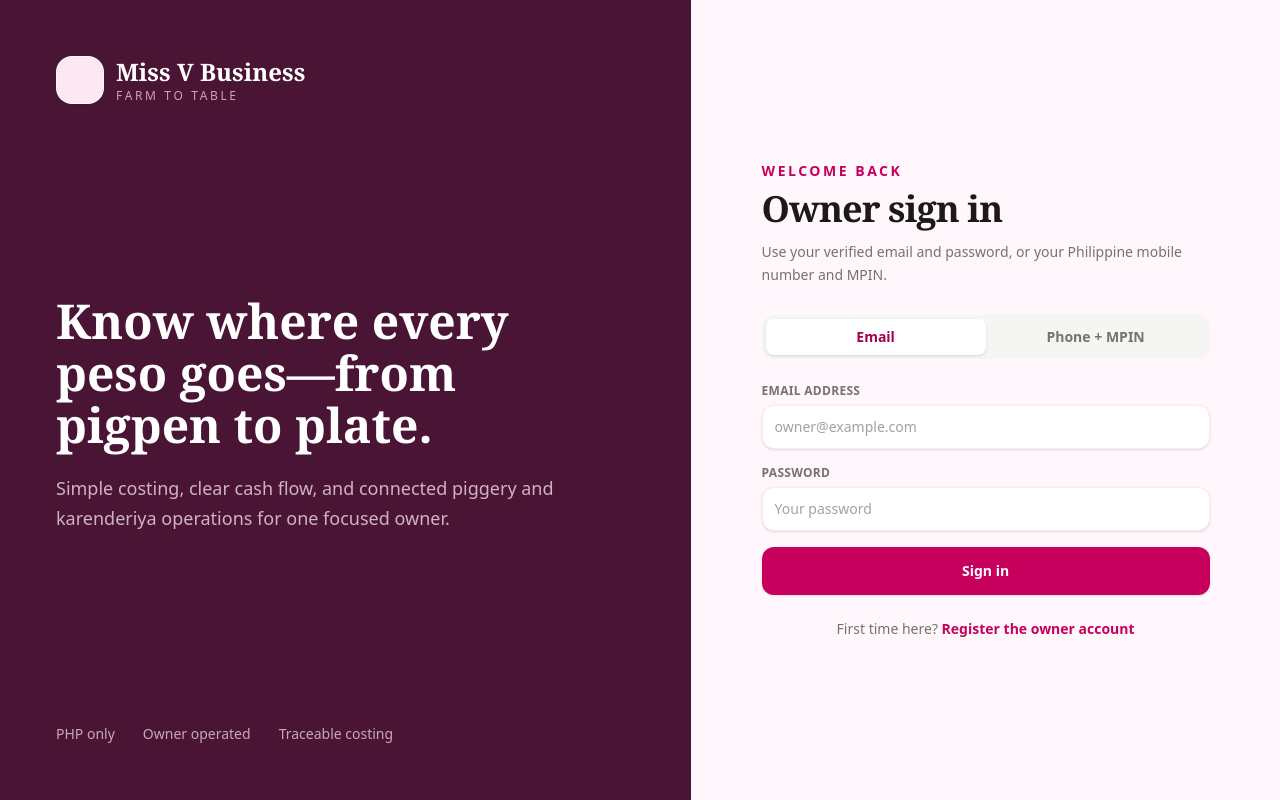
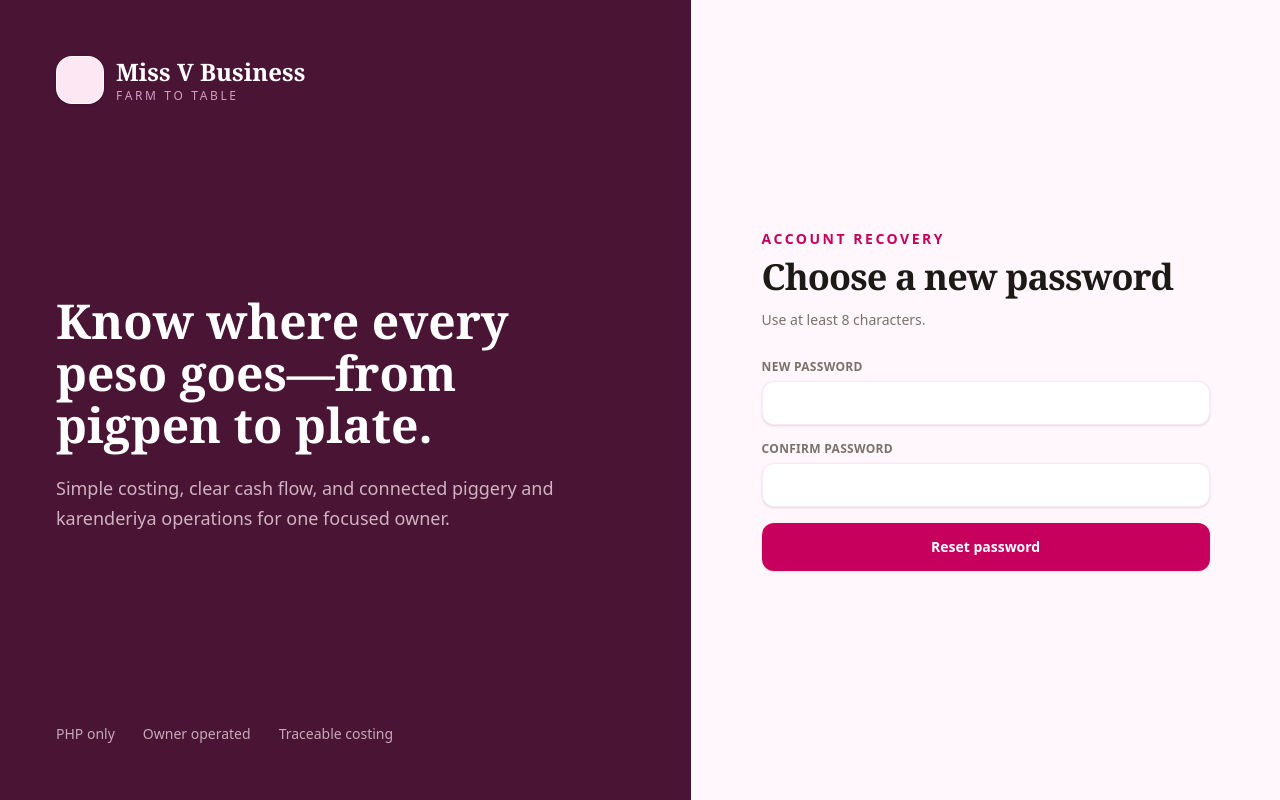
Before and after one commit to pixelDigitTony/farm-management-frontend, a React (Vite) app: page /reset-credential in a window 1280 px wide. Before the commit this address led to /login. Built offline with nearby package versions, Linux system fonts and the light colour scheme; no server answers; some icons are missing.

Commit message:
feat: added forgot mpin and password

```diff
--- a/src/App.tsx
+++ b/src/App.tsx
@@ -10,6 +10,9 @@ const RegisterPage = lazy(() =>
 );
 const VerifyEmailPage = lazy(() =>
   import("@/pages/VerifyEmailPage").then((m) => ({ default: m.VerifyEmailPage })),
+);
+const ResetCredentialPage = lazy(() =>
+  import("@/pages/ResetCredentialPage").then((m) => ({ default: m.ResetCredentialPage })),
 );
 
 const DashboardPage = lazy(() =>
@@ -58,6 +61,7 @@ export function App() {
         <Route path="/login" element={<AuthPage />} />
         <Route path="/register" element={<RegisterPage />} />
         <Route path="/verify-email" element={<VerifyEmailPage />} />
+        <Route path="/reset-credential" element={<ResetCredentialPage />} />
         <Route element={<Protected />}>
           <Route index element={<DashboardPage />} />
           <Route path="cash-flow" element={<CashFlowPage />} />
--- a/src/pages/AuthPage.tsx
+++ b/src/pages/AuthPage.tsx
@@ -5,6 +5,7 @@ import { Link, useNavigate } from "react-router-dom";
 import { toast } from "sonner";
 import { ApiError, api, tokenStore } from "@/api/client";
 import { Button } from "@/components/ui/button";
+import { Dialog, DialogContent, DialogDescription, DialogTitle } from "@/components/ui/dialog";
 import { Input, Label } from "@/components/ui/input";
 import { Tabs, TabsList, TabsTrigger } from "@/components/ui/tabs";
 import { AuthShell } from "@/layout/AuthShell";
@@ -15,6 +16,8 @@ export function AuthPage() {
   const [method, setMethod] = useState<LoginMethod>("EMAIL_PASSWORD");
   const [loading, setLoading] = useState(false);
   const [unverifiedEmail, setUnverifiedEmail] = useState<string | null>(null);
+  const [recoveryKind, setRecoveryKind] = useState<"PASSWORD" | "MPIN">();
+  const [requestingRecovery, setRequestingRecovery] = useState(false);
   const navigate = useNavigate();
 
   async function submit(event: React.FormEvent<HTMLFormElement>) {
@@ -59,6 +62,29 @@ export function AuthPage() {
       success: (result) => result.message,
       error: (error) => (error instanceof Error ? error.message : "Unable to resend email"),
     });
+  }
+
+  async function requestRecovery(event: React.FormEvent<HTMLFormElement>) {
+    event.preventDefault();
+    if (!recoveryKind) return;
+    setRequestingRecovery(true);
+    const form = Object.fromEntries(new FormData(event.currentTarget));
+    try {
+      const result = await api<{ message: string }>("/auth/recovery/request", {
+        method: "POST",
+        body: JSON.stringify(
+          recoveryKind === "PASSWORD"
+            ? { kind: recoveryKind, email: form.identifier }
+            : { kind: recoveryKind, phone: form.identifier },
+        ),
+      });
+      toast.success(result.message);
+      setRecoveryKind(undefined);
+    } catch (error) {
+      toast.error(error instanceof Error ? error.message : "Unable to request a reset link");
+    } finally {
+      setRequestingRecovery(false);
+    }
   }
 
   return (
@@ -110,6 +136,13 @@ export function AuthPage() {
                   required
                   placeholder="Your password"
                 />
+                <button
+                  type="button"
+                  className="mt-2 text-sm font-semibold text-pink-700 hover:underline"
+                  onClick={() => setRecoveryKind("PASSWORD")}
+                >
+                  Forgot password?
+                </button>
               </div>
             </motion.div>
           ) : (
@@ -144,6 +177,13 @@ export function AuthPage() {
                   placeholder="••••••"
                   className="tracking-[.45em]"
                 />
+                <button
+                  type="button"
+                  className="mt-2 text-sm font-semibold text-pink-700 hover:underline"
+                  onClick={() => setRecoveryKind("MPIN")}
+                >
+                  Forgot MPIN?
+                </button>
               </div>
             </motion.div>
           )}
@@ -180,6 +220,37 @@ export function AuthPage() {
           Register the owner account
         </Link>
       </p>
+      <Dialog
+        open={Boolean(recoveryKind)}
+        onOpenChange={(open) => !open && setRecoveryKind(undefined)}
+      >
+        <DialogContent>
+          <DialogTitle>Reset your {recoveryKind === "MPIN" ? "MPIN" : "password"}</DialogTitle>
+          <DialogDescription>
+            {recoveryKind === "MPIN"
+              ? "Enter your registered Philippine mobile number. The reset link will be sent to your verified email address."
+              : "Enter your verified email address and we will send you a secure reset link."}
+          </DialogDescription>
+          <form className="mt-6 space-y-4" onSubmit={requestRecovery}>
+            <div>
+              <Label>
+                {recoveryKind === "MPIN" ? "Philippine mobile number" : "Email address"}
+              </Label>
+              <Input
+                name="identifier"
+                type={recoveryKind === "MPIN" ? "tel" : "email"}
+                inputMode={recoveryKind === "MPIN" ? "tel" : "email"}
+                autoComplete={recoveryKind === "MPIN" ? "tel" : "email"}
+                placeholder={recoveryKind === "MPIN" ? "0917 123 4567" : "owner@example.com"}
+                required
+              />
+            </div>
+            <Button className="w-full" disabled={requestingRecovery}>
+              {requestingRecovery ? "Sending reset link…" : "Send reset link"}
+            </Button>
+          </form>
+        </DialogContent>
+      </Dialog>
     </AuthShell>
   );
 }
--- /dev/null
+++ b/src/pages/ResetCredentialPage.tsx
@@ -0,0 +1,107 @@
+import { Icon } from "@iconify/react";
+import { useState } from "react";
+import { Link, useSearchParams } from "react-router-dom";
+import { api } from "@/api/client";
+import { Button } from "@/components/ui/button";
+import { Input, Label } from "@/components/ui/input";
+import { AuthShell } from "@/layout/AuthShell";
+
+export function ResetCredentialPage() {
+  const [params] = useSearchParams();
+  const kind = params.get("kind") === "mpin" ? "MPIN" : "PASSWORD";
+  const token = params.get("token");
+  const [loading, setLoading] = useState(false);
+  const [success, setSuccess] = useState<string>();
+  const [error, setError] = useState<string>();
+
+  async function submit(event: React.FormEvent<HTMLFormElement>) {
+    event.preventDefault();
+    setError(undefined);
+    if (!token) {
+      setError("The reset token is missing.");
+      return;
+    }
+    const form = Object.fromEntries(new FormData(event.currentTarget));
+    if (form.credential !== form.confirmCredential) {
+      setError(`${kind === "MPIN" ? "MPINs" : "Passwords"} do not match.`);
+      return;
+    }
+    setLoading(true);
+    try {
+      const result = await api<{ message: string }>("/auth/recovery/reset", {
+        method: "POST",
+        body: JSON.stringify({ kind, token, credential: form.credential }),
+      });
+      setSuccess(result.message);
+    } catch (requestError) {
+      setError(requestError instanceof Error ? requestError.message : "Unable to reset credential");
+    } finally {
+      setLoading(false);
+    }
+  }
+
+  return (
+    <AuthShell>
+      {success ? (
+        <div className="text-center">
+          <div className="mx-auto grid size-16 place-items-center rounded-2xl bg-emerald-100 text-emerald-800">
+            <Icon icon="solar:verified-check-bold-duotone" className="size-9" />
+          </div>
+          <h1 className="mt-6 font-display text-3xl font-semibold">
+            {kind === "MPIN" ? "MPIN reset" : "Password reset"}
+          </h1>
+          <p className="mt-3 text-sm leading-relaxed text-stone-500">{success}</p>
+          <Button className="mt-7 w-full" asChild>
+            <Link to="/login">Continue to sign in</Link>
+          </Button>
+        </div>
+      ) : (
+        <>
+          <p className="text-sm font-semibold uppercase tracking-[.18em] text-pink-700">
+            Account recovery
+          </p>
+          <h1 className="mt-2 font-display text-4xl font-semibold tracking-tight">
+            Choose a new {kind === "MPIN" ? "MPIN" : "password"}
+          </h1>
+          <p className="mt-3 text-sm leading-relaxed text-stone-500">
+            {kind === "MPIN"
+              ? "Use exactly 6 digits and avoid repeated or sequential numbers."
+              : "Use at least 8 characters."}
+          </p>
+          <form className="mt-7 space-y-4" onSubmit={submit}>
+            <div>
+              <Label>New {kind === "MPIN" ? "MPIN" : "password"}</Label>
+              <Input
+                name="credential"
+                type="password"
+                inputMode={kind === "MPIN" ? "numeric" : "text"}
+                pattern={kind === "MPIN" ? "[0-9]{6}" : undefined}
+                minLength={kind === "PASSWORD" ? 8 : undefined}
+                maxLength={kind === "MPIN" ? 6 : 100}
+                autoComplete="new-password"
+                required
+              />
+            </div>
+            <div>
+              <Label>Confirm {kind === "MPIN" ? "MPIN" : "password"}</Label>
+              <Input
+                name="confirmCredential"
+                type="password"
+                inputMode={kind === "MPIN" ? "numeric" : "text"}
+                pattern={kind === "MPIN" ? "[0-9]{6}" : undefined}
+                minLength={kind === "PASSWORD" ? 8 : undefined}
+                maxLength={kind === "MPIN" ? 6 : 100}
+                autoComplete="new-password"
+                required
+              />
+            </div>
+            {error && <p className="rounded-xl bg-red-50 p-3 text-sm text-red-700">{error}</p>}
+            <Button className="w-full" size="lg" disabled={loading}>
+              {loading ? "Saving…" : `Reset ${kind === "MPIN" ? "MPIN" : "password"}`}
+            </Button>
+          </form>
+        </>
+      )}
+    </AuthShell>
+  );
+}
```
Also changed, not shown: 1 other file (tests, documents, lock files or other folders).
